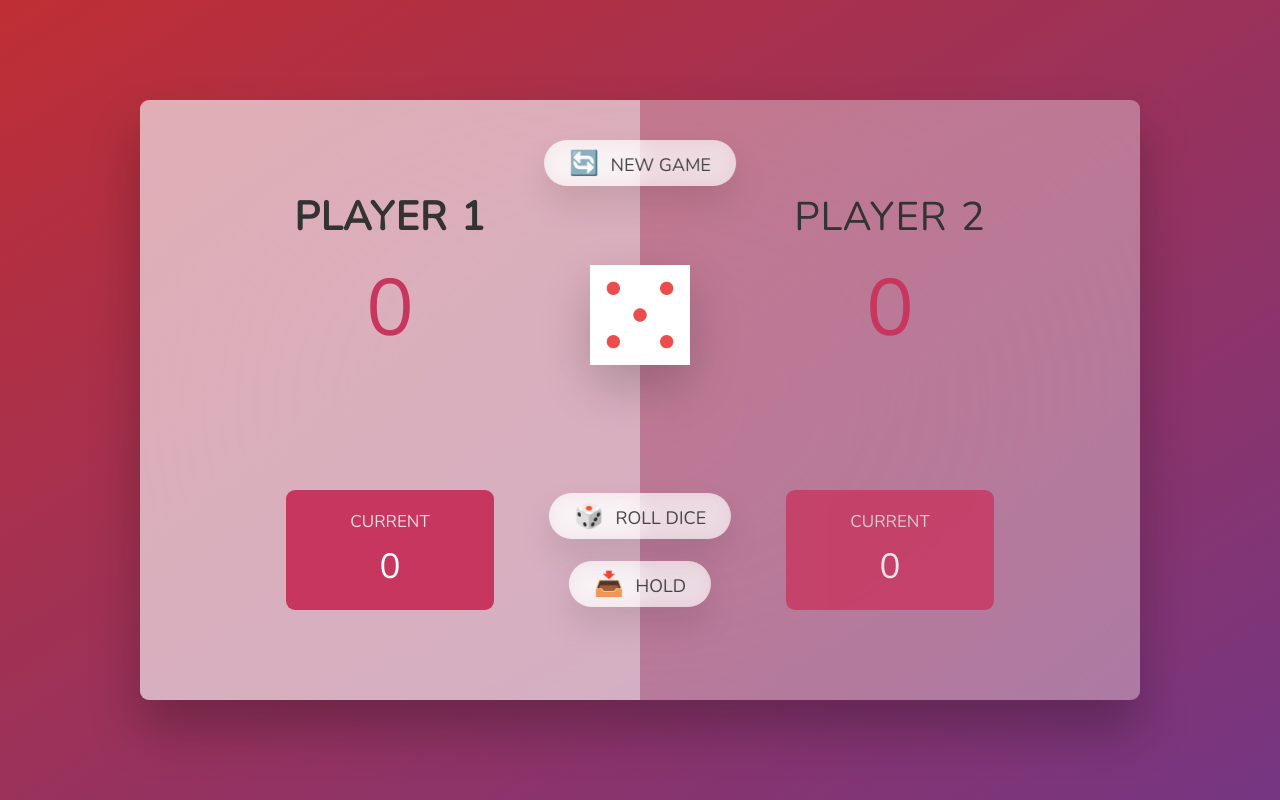
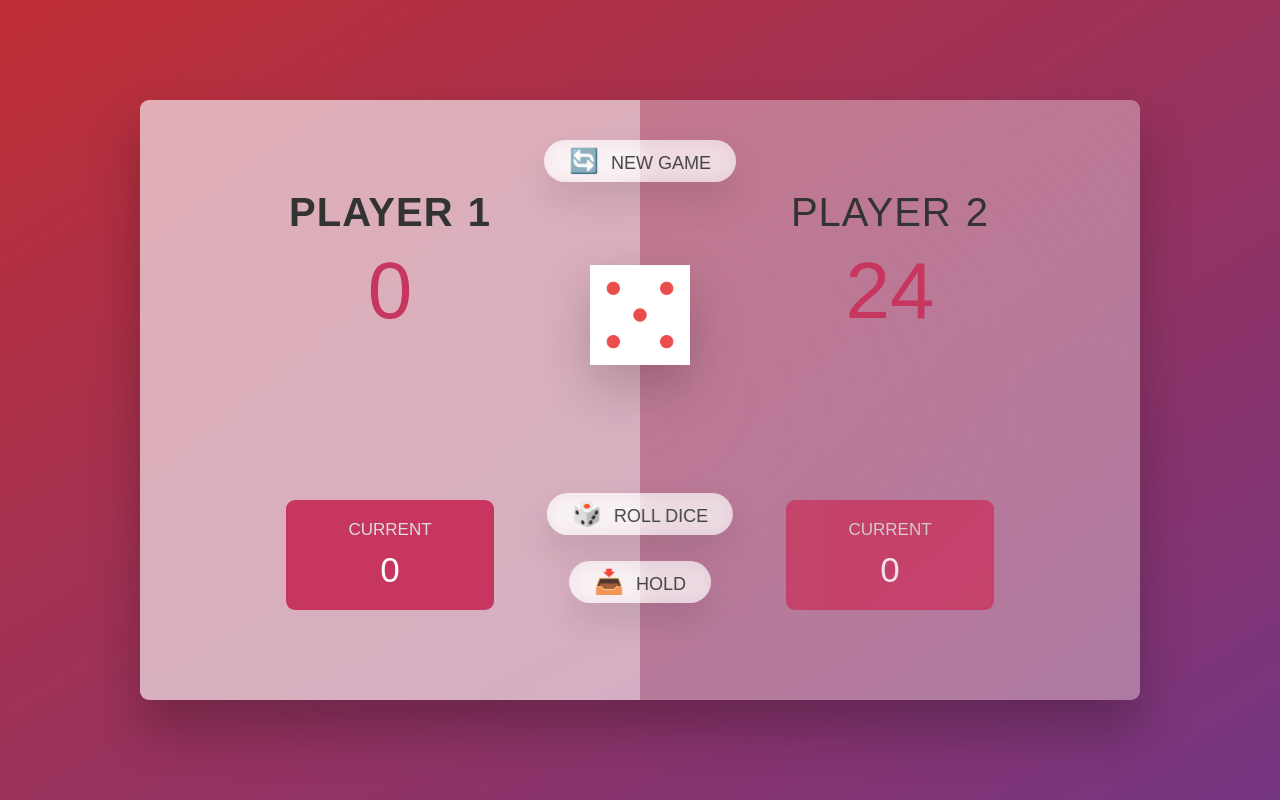
Before and after one commit to lenablank/pig-game-2-players, a plain HTML site: page index.html in a window 1280 px wide. Drawn offline with nearby package versions, Linux system fonts and the light colour scheme.

Commit message:
fixed indentation

```diff
--- a/script.js
+++ b/script.js
@@ -1,14 +1,14 @@
 'use strict';
 
 // selecting elements
-const player0El = document.querySelector('.playey--0');
+const player0El = document.querySelector('.player--0');
 const player1El = document.querySelector('.player--1');
 
 const score0El = document.querySelector('#score--0');
-const score1El = document.getElementById('score--1');
+const score1El = document.getElementById('#score--1');
 
 const current0El = document.getElementById('current--0');
-const current1El = document.getElementById('curreny--1');
+const current1El = document.getElementById('current--1');
 
 const diceEl = document.querySelector('.dice');
 const btnNew = document.querySelector('.btn--new');
@@ -64,7 +64,7 @@ btnRoll.addEventListener('click', function () {
       `current--${activePlayer}`
       ).textContent = currentScore;
     } else {
-        // Switch to next player
+      // switch to next player
       switchPlayer();
     }
   }
--- a/style.css
+++ b/style.css
@@ -1,4 +1,4 @@
-@import url('https://fonts.googleapis.com/css2?family=Nunito&display=swap');
+@import url('https://fonts.googleapis.com/css2?family=Poppins:wght@300;500;700&display=swap');
 
 * {
   margin: 0;
```
Lines whose indentation alone changed are shown as unchanged.
